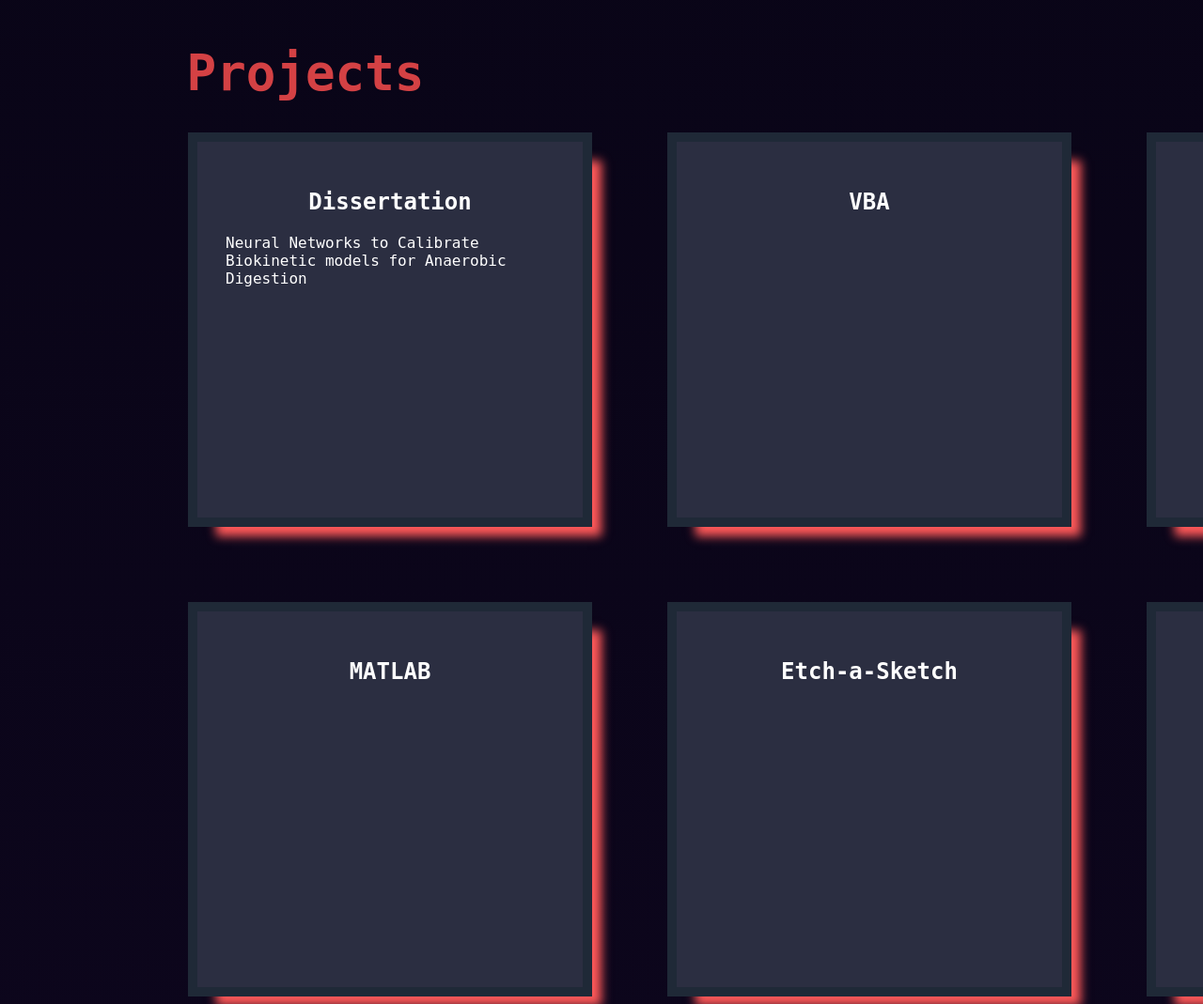
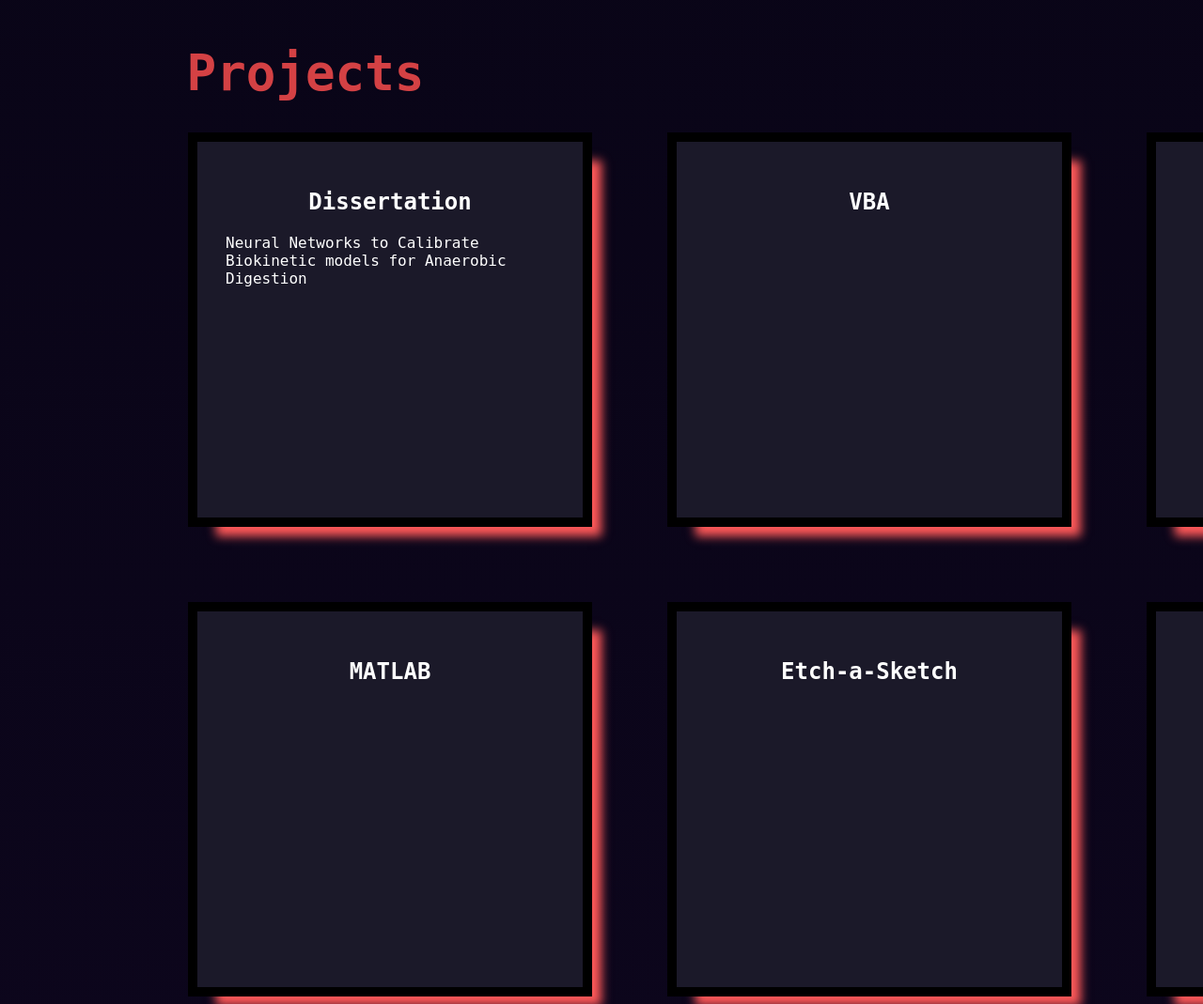
Before and after one commit to OllieWP634/portfolio, a plain HTML site: page index.html in a window 1280 px wide. Shown: the part 872-1941 px from the top of the page at 94% size. Drawn offline with Linux system fonts and the light colour scheme.

Commit message:
Alter project box background color and outline

```diff
--- a/style.css
+++ b/style.css
@@ -128,8 +128,8 @@ li {
 .project {
     padding: 30px;
     width: 350px;
-    outline: 10px solid #1F2937;
-    background-color: #2B2E41;
+    outline: 10px solid rgb(0, 0, 0);
+    background-color: #1b1929;
     box-shadow: 20px 20px 10px rgb(255, 89, 89);
 }
 
```
